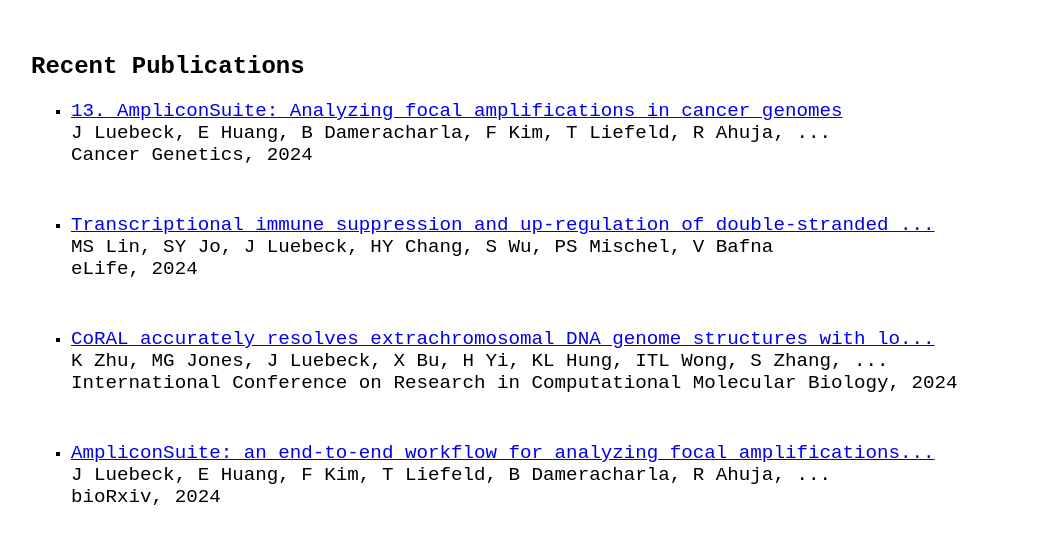
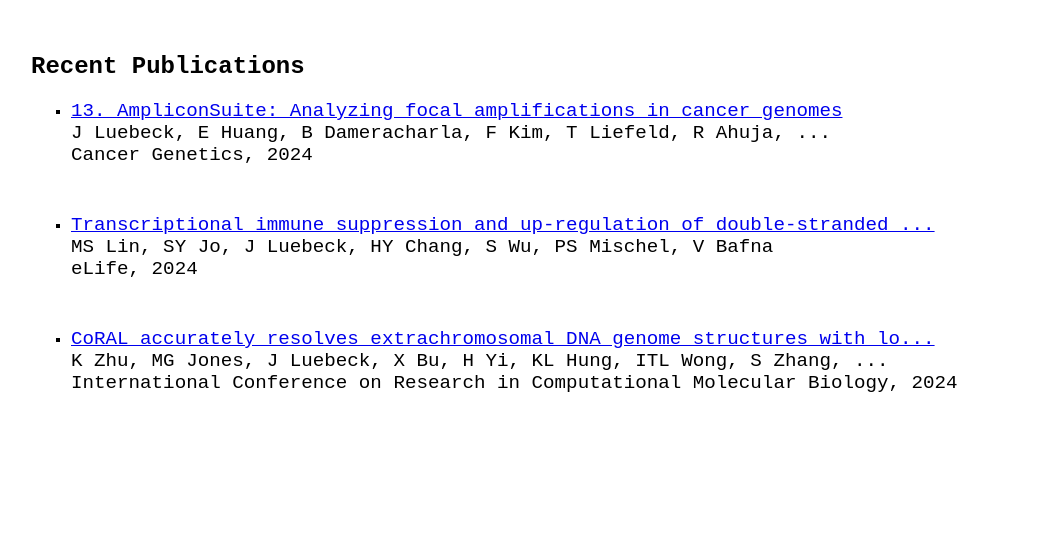
Before and after one commit to bafna-lab/bafna-lab.github.io, a plain HTML site: page index.html in a window 1280 px wide. Shown: the part 642-1186 px from the top of the page, without its empty margins (25-1066 px from the left). After the commit the page ends 1084 px from the top, so only its background shows below. Drawn offline with Linux system fonts and the light colour scheme.

Commit message:
Automated Website Update

```diff
--- a/index.html
+++ b/index.html
@@ -47,13 +47,6 @@
 				<br>
 				<span>International Conference on Research in Computational Molecular Biology, 2024</span>
 				</li>
-			<li><div class=link>
-				<a href="https://www.biorxiv.org/content/10.1101/2024.05.06.592768.abstract">AmpliconSuite: an end-to-end workflow for analyzing focal amplifications...</a>
-				<br>
-				<span>J Luebeck, E Huang, F Kim, T Liefeld, B Dameracharla, R Ahuja, ...</span>
-				<br>
-				<span>bioRxiv, 2024</span>
-				</li>
 		</ul>
 	</div>
 </body>
```
